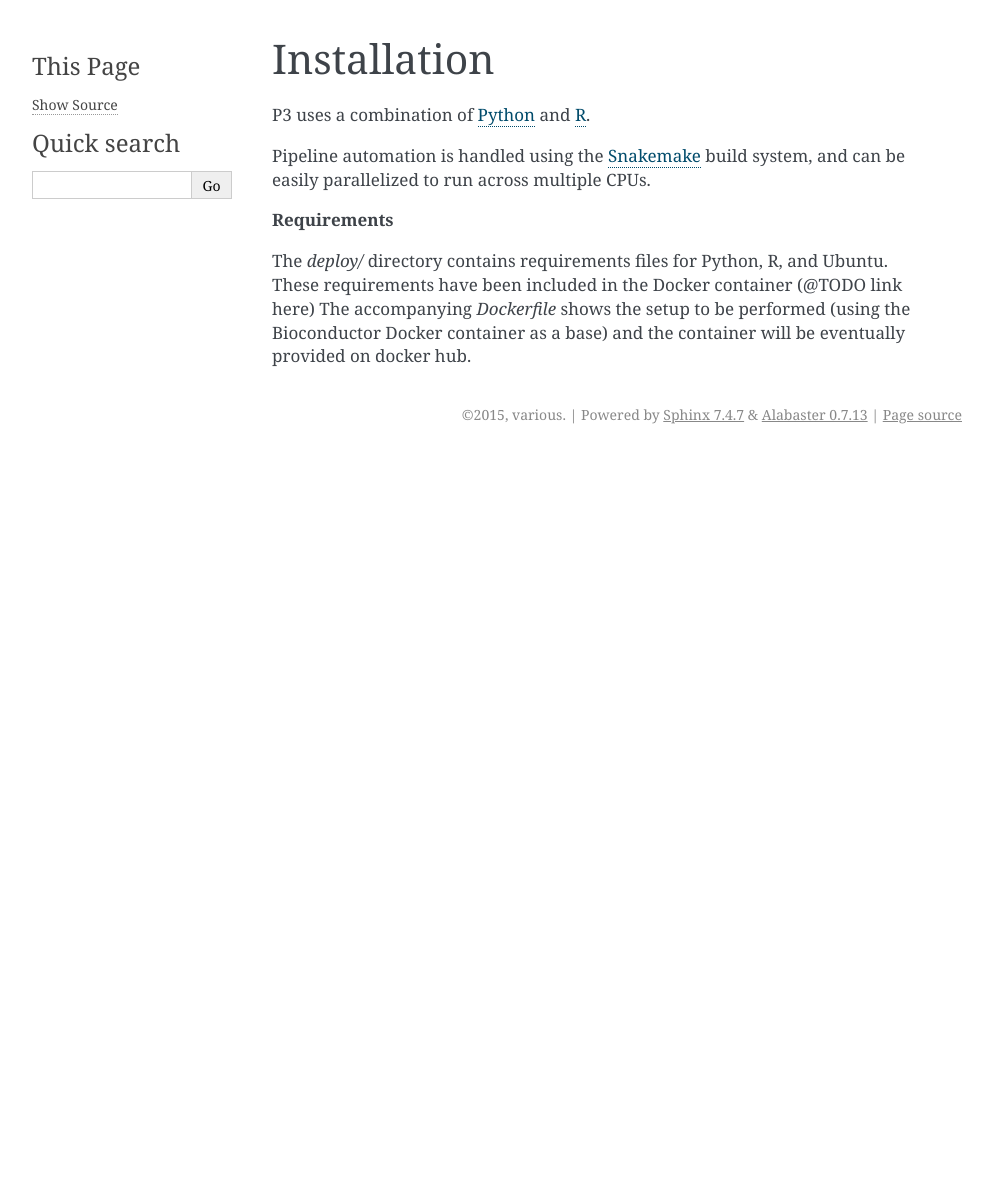
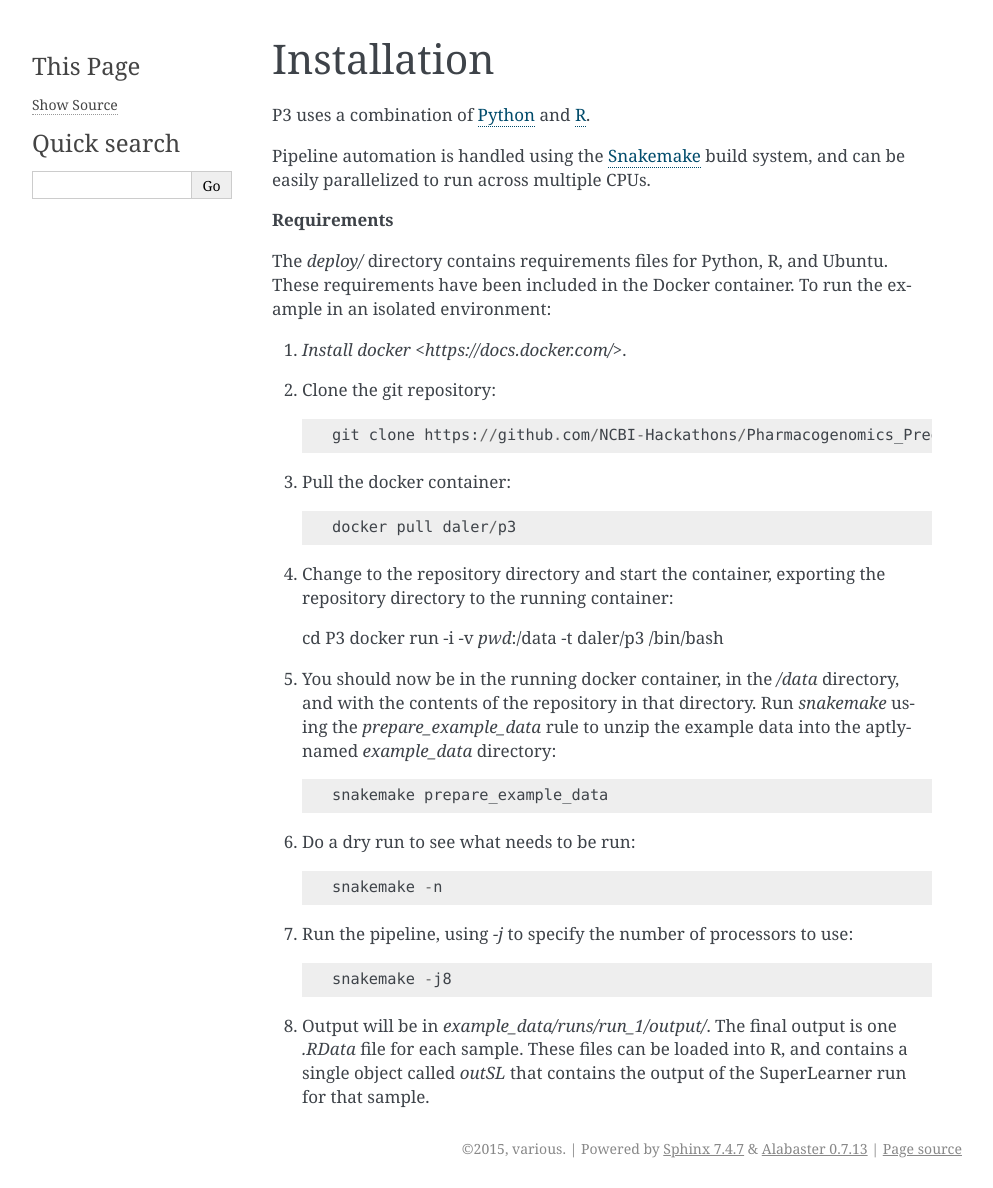
Before and after one commit to NCBI-Hackathons/Pharmacogenomics_Prediction_Pipeline_P3, a Sphinx documentation site: the page built from doc/source/installation.rst, in a window 1280 px wide. Shown: the whole page, without its empty margins (148-1141 px from the left). Built offline with Sphinx 7.4.7, drawn with Linux system fonts in a browser that asks for light colours; before the commit the page ends 900 px from its top, so only the background shows below that.

Commit message:
reproducibility improvements
- streamline Dockerfile
- clean up requirements files
- docs on how to run

```diff
--- a/doc/source/installation.rst
+++ b/doc/source/installation.rst
@@ -11,7 +11,40 @@ can be easily parallelized to run across multiple CPUs.
 **Requirements**
 
 The `deploy/` directory contains requirements files for Python, R, and Ubuntu.
-These requirements have been included in the Docker container (@TODO link here)
-The accompanying `Dockerfile` shows the setup to be performed (using the
-Bioconductor Docker container as a base) and the container will be eventually
-provided on docker hub.
+These requirements have been included in the Docker container. To run the
+example in an isolated environment:
+
+1. `Install docker <https://docs.docker.com/>`.
+
+2. Clone the git repository::
+
+    git clone https://github.com/NCBI-Hackathons/Pharmacogenomics_Prediction_Pipeline_P3.git P3
+
+3. Pull the docker container::
+
+    docker pull daler/p3
+
+4. Change to the repository directory and start the container, exporting the repository directory to the running container::
+
+   cd P3
+   docker run -i -v `pwd`:/data -t daler/p3 /bin/bash
+
+5. You should now be in the running docker container, in the `/data` directory,
+   and with the contents of the repository in that directory. Run `snakemake`
+   using the `prepare_example_data` rule to unzip the example data into the
+   aptly-named `example_data` directory::
+
+    snakemake prepare_example_data
+
+6. Do a dry run to see what needs to be run::
+
+    snakemake -n
+
+7. Run the pipeline, using `-j` to specify the number of processors to use::
+
+    snakemake -j8
+
+8. Output will be in `example_data/runs/run_1/output/`. The final output is one
+   `.RData` file for each sample. These files can be loaded into R, and
+   contains a single object called `outSL` that contains the output of the
+   SuperLearner run for that sample.
```
Also changed, not shown: 7 other files.
